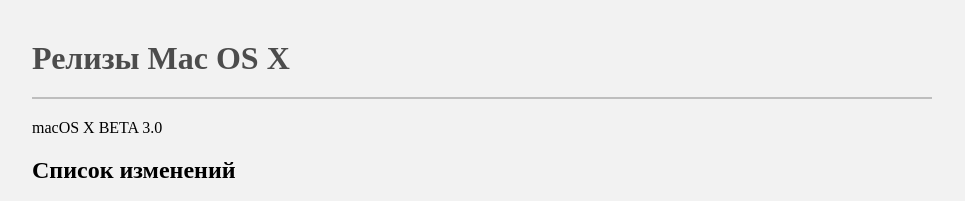
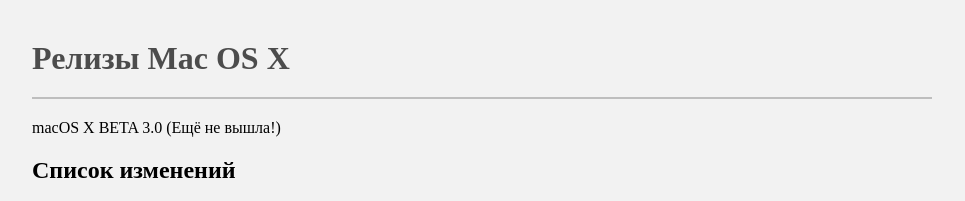
Before and after one commit to Zombich333/virtualpechka, a plain HTML site: page index.html in a window 1280 px wide. Shown: the top 201 px of the page, without its empty margins (158-1123 px from the left). Drawn offline with Linux system fonts and the light colour scheme.

Commit message:
Update index.html

```diff
--- a/index.html
+++ b/index.html
@@ -24,7 +24,7 @@
 </head>
 <body>
 <h1>Релизы Mac OS X</h1>
-<p>macOS X BETA 3.0</p>
+<p>macOS X BETA 3.0 (Ещё не вышла!)</p>
 <h2>Список изменений</h2>
 <p>App store теперь полноэкранное приложение</p>
 <p>Добавлена консоль</p>
```
